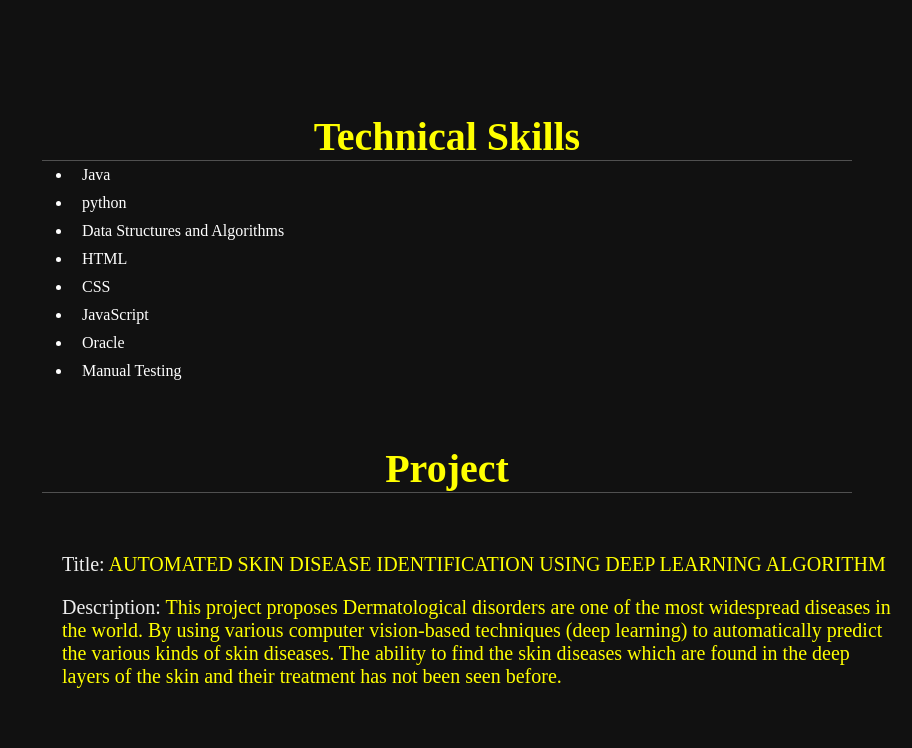
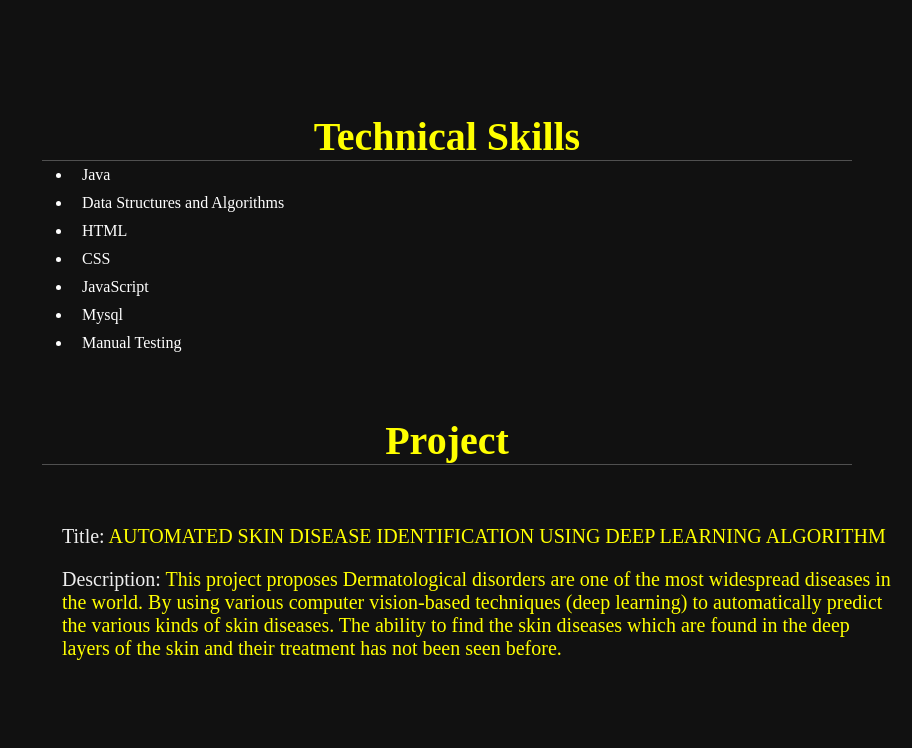
Before and after one commit to KruthikaLP/Portfolio, a plain HTML site: page index.html in a window 1280 px wide. Shown: the part 744-1492 px from the top of the page, without its empty margins (368-1280 px from the left). After the commit the page ends 1464 px from the top, so only its background shows below. Drawn offline with Linux system fonts and the light colour scheme.

Commit message:
Update index.html

```diff
--- a/index.html
+++ b/index.html
@@ -70,12 +70,11 @@
     <div>
     <ul id="lis">
         <li>Java</li>
-        <li>python</li>
         <li>Data Structures and Algorithms</li>
         <li>HTML</li>
         <li>CSS</li>
         <li>JavaScript</li>
-        <li>Oracle</li>
+        <li>Mysql</li>
         <li>Manual Testing</li>
     </ul>
 </div>
```
